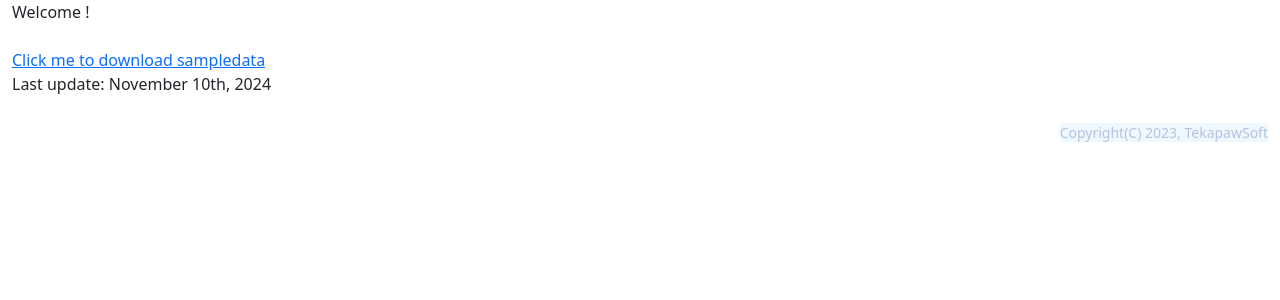
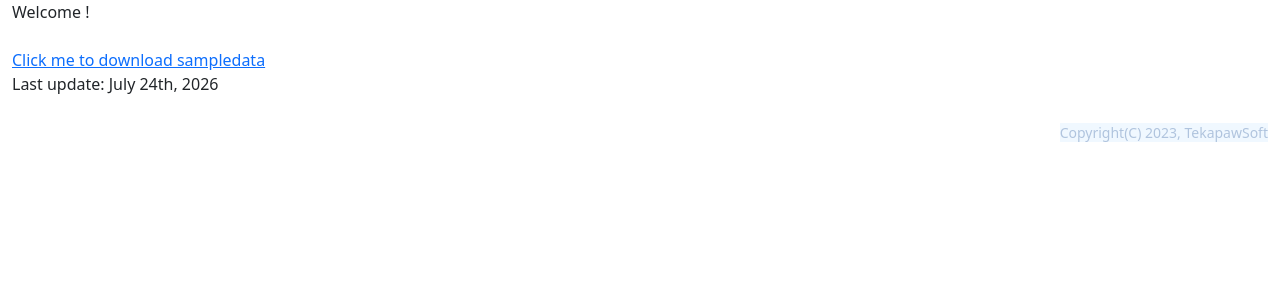
Before and after one commit to paw27182/e2dproject-django, a Django app: page /topview/ in a window 1280 px wide. Shown: the part 172-472 px from the top of the page. Run offline with Django 4.2, Linux system fonts and the light colour scheme; a user stored in the database is signed in.

Commit message:
module vup

```diff
--- a/e2dproject/settings.py
+++ b/e2dproject/settings.py
@@ -175,7 +175,7 @@ LOGGING = {
 
 AUTH_USER_MODEL = 'accounts.User'
 
-# In case of Windows 10
+# In case of Windows 10/11
 PYTHON_EXE_FILE = r"C:/Python/env/Scripts/python.exe"  # specify python executable file
 DB_ADMINISTRATOR = ["kate.walsh@example.com", "mack.davis@example.com"]
 DATABASE_TYPE = "SQLite3"
--- /dev/null
+++ b/requirements.txt
@@ -0,0 +1,6 @@
+Django==6.0.7
+numpy==2.4.6
+pandas==3.0.3
+openpyxl==3.1.5
+requests==2.34.2
+SQLAlchemy==2.0.51
--- a/templates/topview/topview.html
+++ b/templates/topview/topview.html
@@ -84,7 +84,7 @@
             </div>
 
             <div class="font-weight-bold">
-                Last update: November 10th, 2024<br><br>
+                Last update: July 24th, 2026<br><br>
             </div>
         </div>
     </div>
```
Also changed, not shown: README.md.
